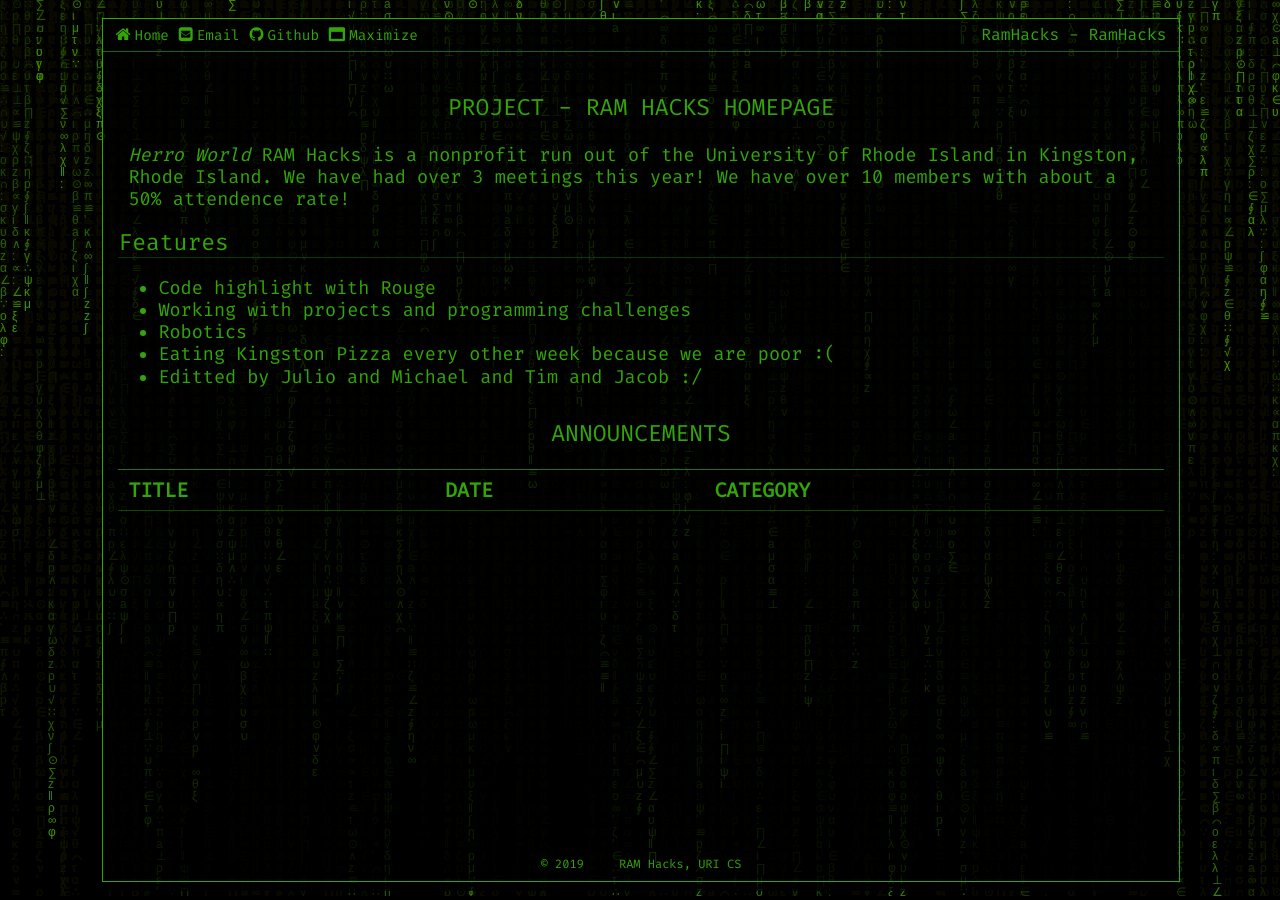
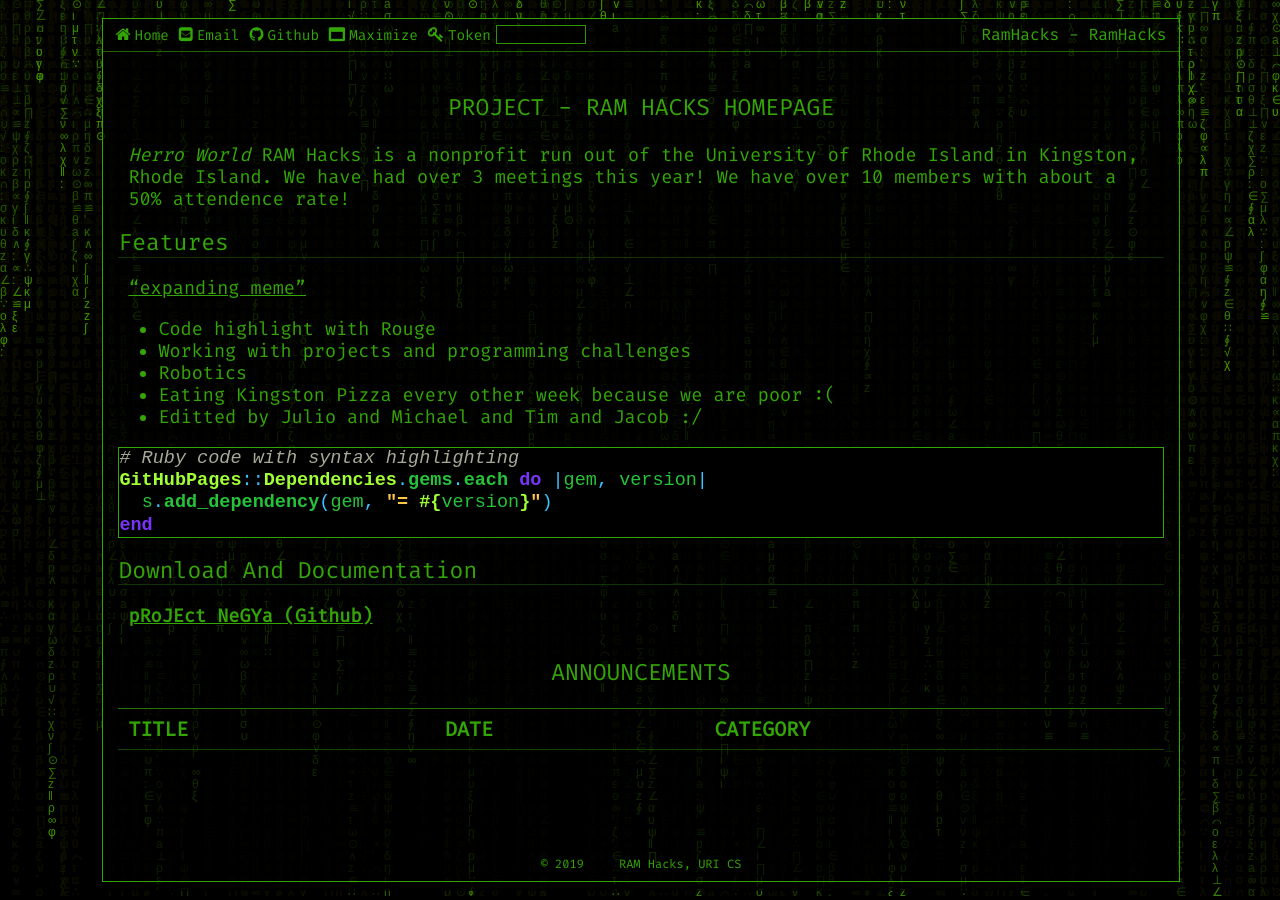
Before and after one commit to ramhacks/ramhacks.github.io, a Jekyll site: the page built from pages/index.md, in a window 1280 px wide. Built offline with Jekyll 4.4.1, drawn with Linux system fonts in a browser that asks for light colours.

Commit message:
Update index.md

````diff
--- a/pages/index.md
+++ b/pages/index.md
@@ -15,11 +15,25 @@
 # PROJECT - RAM HACKS HOMEPAGE
 *Herro World*
 RAM Hacks is a nonprofit run out of the University of Rhode Island in Kingston, Rhode Island. We have had over 3 meetings this year! We have over 10 members with about a 50% attendence rate!
+##  Features
 
-##  Features
+<a href = "https://drive.google.com/file/d/1tmve0uCf0T2ayfg01IcHxJUOEBNJpo_b/view?usp=sharing)"> "expanding meme" </a>
+
+
 
 * Code highlight with Rouge
 * Working with projects and programming challenges
 * Robotics
 * Eating Kingston Pizza every other week because we are poor :(
 * Editted by Julio and Michael and Tim and Jacob  :/
+
+
+```ruby
+# Ruby code with syntax highlighting
+GitHubPages::Dependencies.gems.each do |gem, version|
+  s.add_dependency(gem, "= #{version}")
+end
+```
+## Download and Documentation
+
+[**pRoJEct NeGYa (Github)**](https://github.com/akiritsu/pRoJEct-NeGYa)
````
Also changed, not shown: other parts of pages/index.md (+1 -1 lines).
